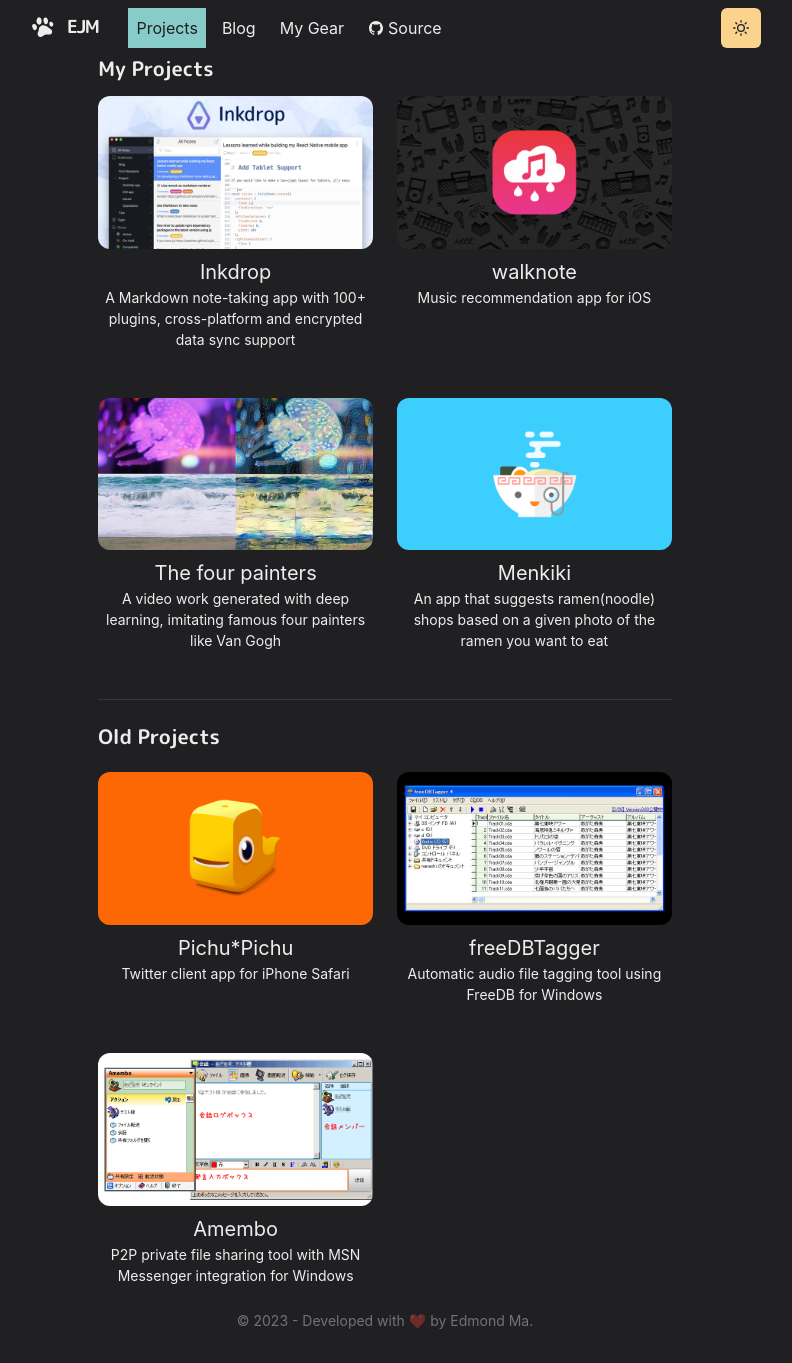
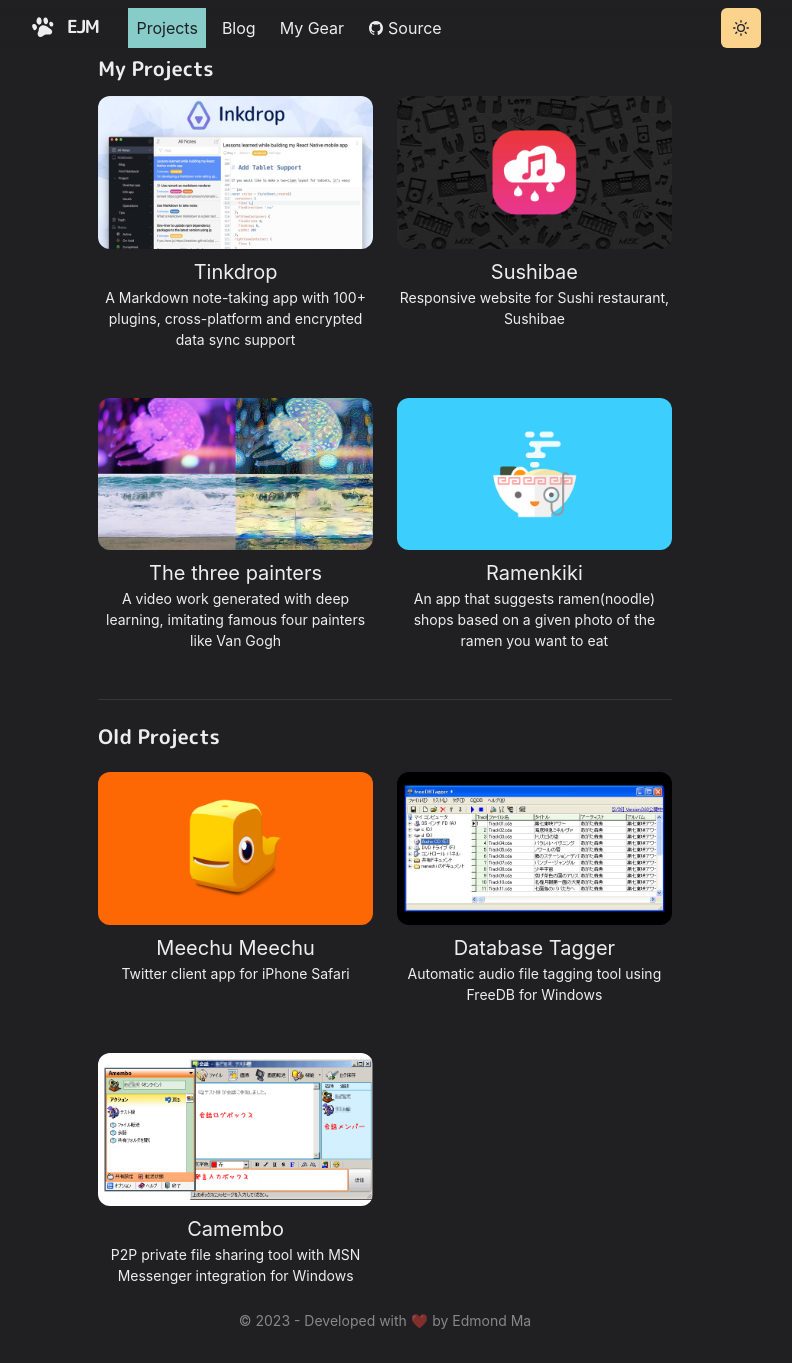
Before and after one commit to edjunma/edmondma.dev-v1, a Next.js app: page /projects in a window 1280 px wide. Shown: the whole page, without its empty margins (255-1047 px from the left). Built offline with nearby package versions, Linux system fonts and the light colour scheme.

Commit message:
8/7 update, minor detail changes

```diff
--- a/components/footer.js
+++ b/components/footer.js
@@ -2,8 +2,8 @@
 
 const Footer = () => {
   return (
-    <Box align="center" opacity={0.4} fontSize="sm">
-      &copy; {new Date().getFullYear()} - Developed with ❤️ by Edmond Ma.
+    <Box align="center" opacity={0.5} fontSize="sm">
+      &copy; {new Date().getFullYear()} - Developed with ❤️ by Edmond Ma
     </Box>
   )
 }
--- a/pages/projects.js
+++ b/pages/projects.js
@@ -20,7 +20,7 @@
 
       <SimpleGrid columns={[1, 1, 2]} gap={6}>
         <Section>
-          <WorkGridItem id="inkdrop" title="Inkdrop" thumbnail={thumbInkdrop}>
+          <WorkGridItem id="tinkdrop" title="Tinkdrop" thumbnail={thumbInkdrop}>
             A Markdown note-taking app with 100+ plugins, cross-platform and
             encrypted data sync support
           </WorkGridItem>
@@ -28,17 +28,17 @@
         <Section>
           <WorkGridItem
             id="walknote"
-            title="walknote"
+            title="Sushibae"
             thumbnail={thumbWalknote}
           >
-            Music recommendation app for iOS
+            Responsive website for Sushi restaurant, Sushibae
           </WorkGridItem>
         </Section>
 
         <Section delay={0.1}>
           <WorkGridItem
-            id="fourpainters"
-            title="The four painters"
+            id="threepainters"
+            title="The three painters"
             thumbnail={thumbFourPainters}
           >
             A video work generated with deep learning, imitating famous four
@@ -46,7 +46,7 @@
           </WorkGridItem>
         </Section>
         <Section delay={0.1}>
-          <WorkGridItem id="menkiki" thumbnail={thumbMenkiki} title="Menkiki">
+          <WorkGridItem id="Ramenkikimenkiki" title="Ramenkiki" thumbnail={thumbMenkiki}>
             An app that suggests ramen(noodle) shops based on a given photo of
             the ramen you want to eat
           </WorkGridItem>
@@ -64,21 +64,21 @@
 
       <SimpleGrid columns={[1, 1, 2]} gap={6}>
         <Section delay={0.5}>
-          <WorkGridItem id="pichu2" thumbnail={thumbPichu2} title="Pichu*Pichu">
+          <WorkGridItem id="meechu" title="Meechu Meechu" thumbnail={thumbPichu2}>
             Twitter client app for iPhone Safari
           </WorkGridItem>
         </Section>
         <Section delay={0.5}>
           <WorkGridItem
-            id="freedbtagger"
+            id="databaseTagger"
             thumbnail={thumbFreeDBTagger}
-            title="freeDBTagger"
+            title="Database Tagger"
           >
             Automatic audio file tagging tool using FreeDB for Windows
           </WorkGridItem>
         </Section>
         <Section delay={0.6}>
-          <WorkGridItem id="amembo" thumbnail={thumbAmembo} title="Amembo">
+          <WorkGridItem id="camembo" title="Camembo" thumbnail={thumbAmembo}>
             P2P private file sharing tool with MSN Messenger integration for
             Windows
           </WorkGridItem>
```
Also changed, not shown: pages/index.js (+4 -4 lines).
